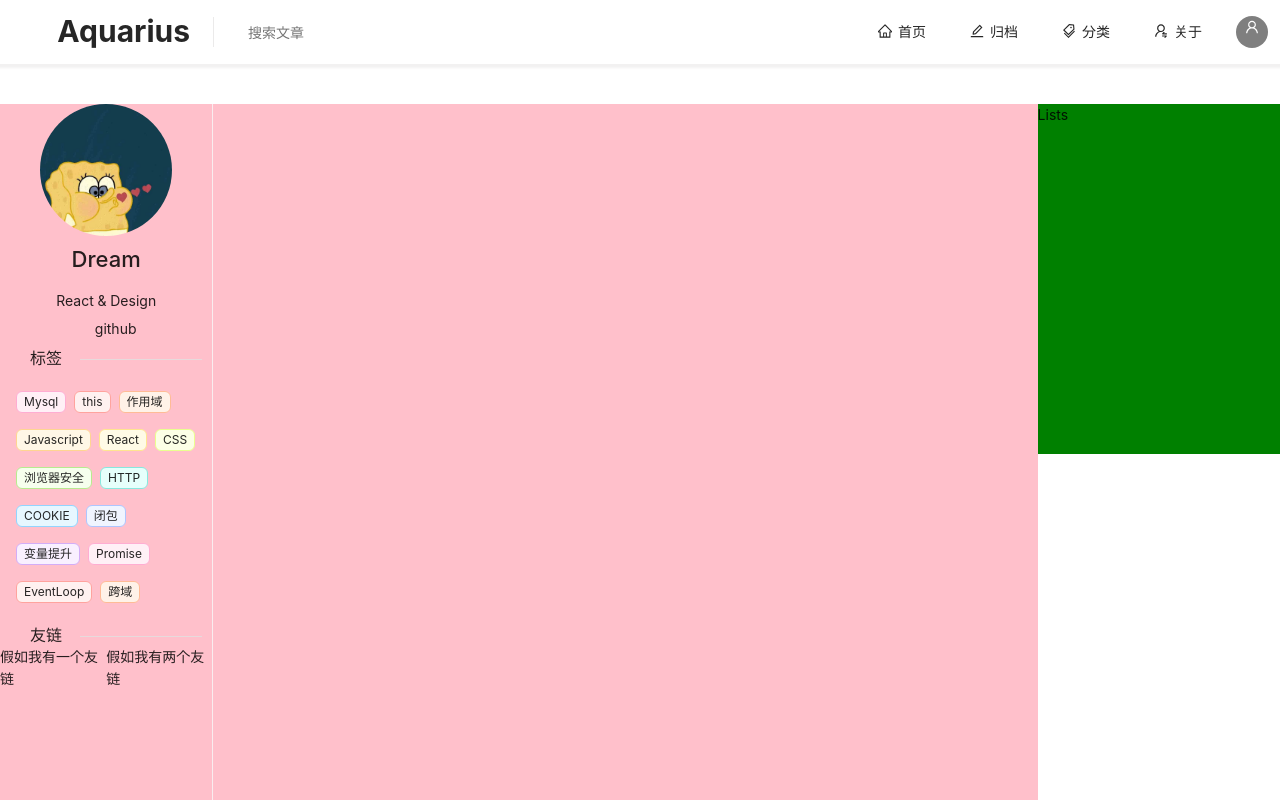
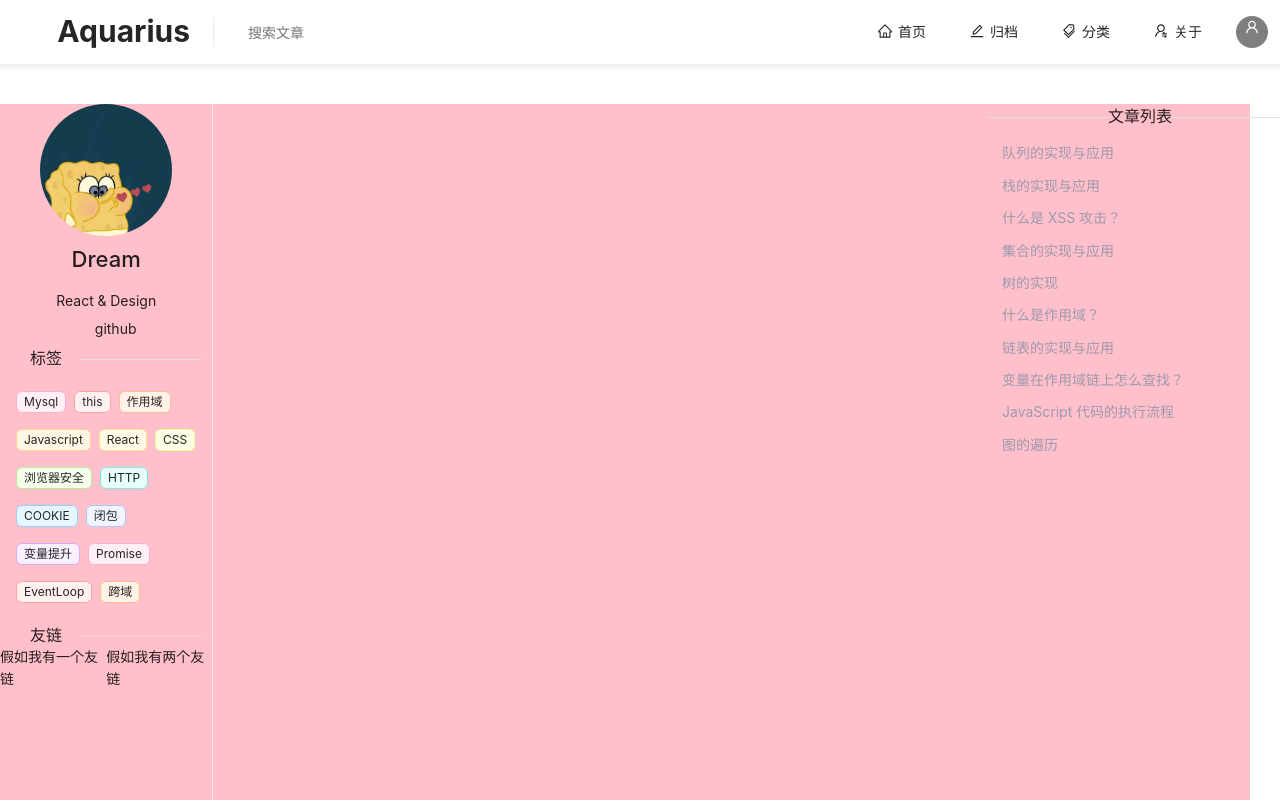
Before and after one commit to aquarius-guo/demo-react, a React app: page / in a window 1280 px wide. Built offline with nearby package versions, Linux system fonts and the light colour scheme.

Commit message:
新增右侧Lists列表

```diff
--- a/src/components/Lists/css/index.scss
+++ b/src/components/Lists/css/index.scss
@@ -1,6 +1,49 @@
-.lists{
-    order: 3;
-    width: 292px;
-    height: 350px;
-    background-color: green;
+@media screen and (max-width: 765px) {
+  .lists {
+    display: none;
+  }
 }
+
+.lists {
+  position: fixed;
+  right: 0;
+  margin-left: 30px;
+  order: 3;
+  width: 292px;
+  height: 350px;
+  .lists-title {
+    color: rgba(0, 0, 0, 0.85);
+    font-weight: 500;
+    font-size: 16px;
+    white-space: nowrap;
+    text-align: center;
+    &::before {
+      position: relative;
+      top: -4px;
+      left: 0;
+      display: inline-block;
+      content: "";
+      width: 120px;
+      border-bottom: 1px solid rgb(226, 223, 223);
+    }
+    &::after {
+      position: relative;
+      top: -4px;
+      left: 0;
+      display: inline-block;
+      content: "";
+      width: 120px;
+      border-bottom: 1px solid rgb(226, 223, 223);
+    }
+  }
+  ul {
+    display: flex;
+    flex-direction: column;
+    justify-content: space-around;
+    height: calc(100% - 26px);
+    li {
+      text-indent: 1em;
+      color: rgba(133, 144, 166, 0.8);
+    }
+  }
+}
--- a/src/components/Lists/index.jsx
+++ b/src/components/Lists/index.jsx
@@ -3,6 +3,20 @@ import "./css/index.scss";
 
 export default function Lists() {
   return (
-    <div className='lists'>Lists</div>
+    <div className='lists'>
+      <h3 className='lists-title'>文章列表</h3>
+      <ul>
+        <li>队列的实现与应用</li>
+        <li>栈的实现与应用</li>
+        <li>什么是 XSS 攻击？</li>
+        <li>集合的实现与应用</li>
+        <li>树的实现</li>
+        <li>什么是作用域？</li>
+        <li>链表的实现与应用</li>
+        <li>变量在作用域链上怎么查找？</li>
+        <li>JavaScript 代码的执行流程</li>
+        <li>图的遍历</li>
+      </ul>
+    </div>
   )
 }
```
